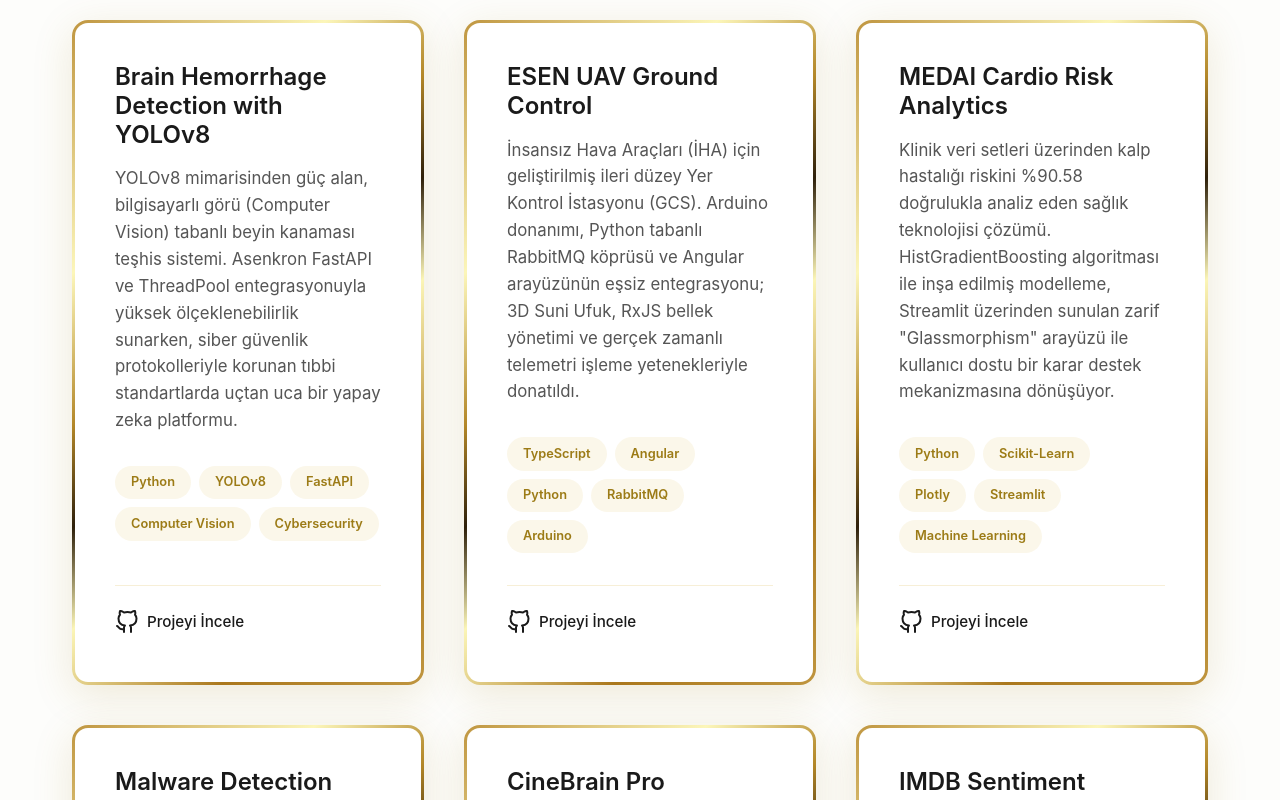
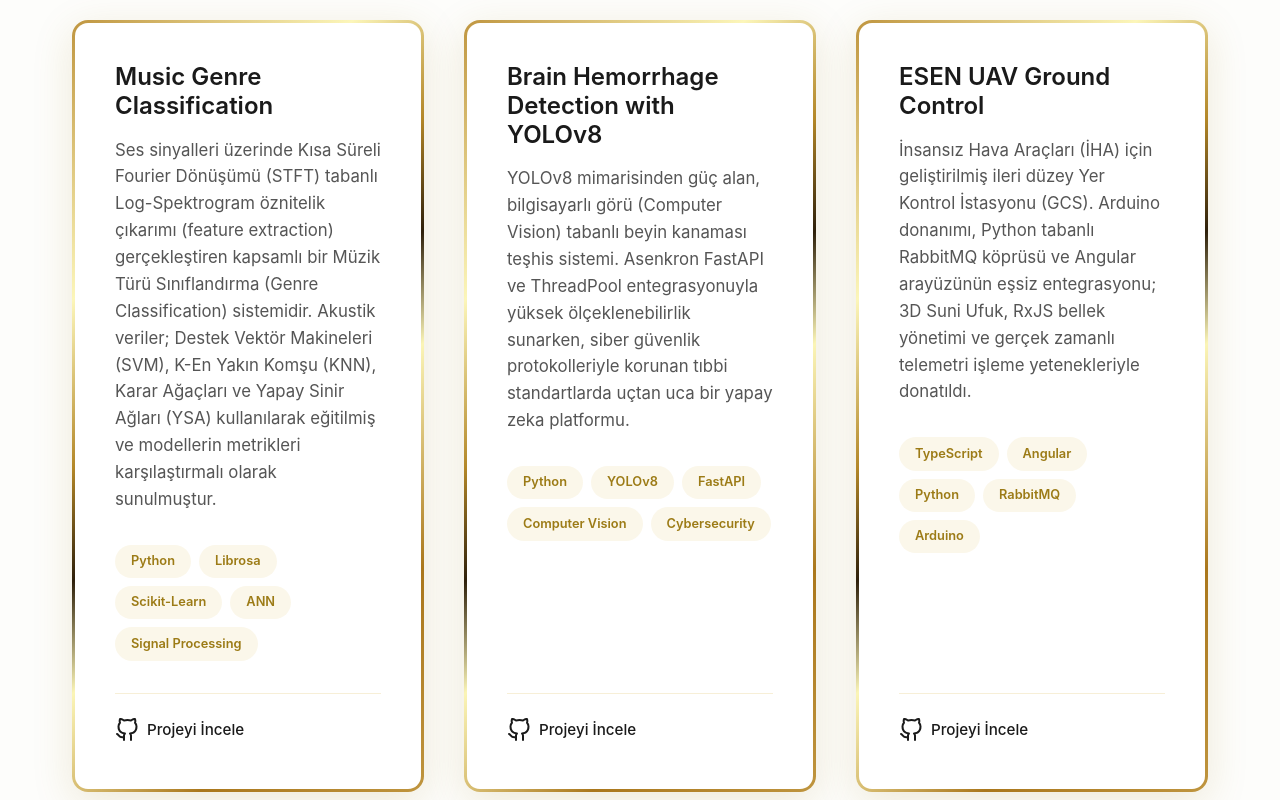
Before and after one commit to zeynepertas/Zeynep-Portfolio, a React (Vite) app: page / in a window 1280 px wide. Shown: the part 3040-3840 px from the top of the page. Built offline with nearby package versions, Linux system fonts and the light colour scheme.

Commit message:
Content: Add Music Classification App

```diff
--- a/src/data/projects.ts
+++ b/src/data/projects.ts
@@ -8,6 +8,14 @@
 }
 
 export const projects: Project[] = [
+  {
+    id: 'music-classification',
+    title: 'Music Genre Classification',
+    descriptionTr: 'Ses sinyalleri üzerinde Kısa Süreli Fourier Dönüşümü (STFT) tabanlı Log-Spektrogram öznitelik çıkarımı (feature extraction) gerçekleştiren kapsamlı bir Müzik Türü Sınıflandırma (Genre Classification) sistemidir. Akustik veriler; Destek Vektör Makineleri (SVM), K-En Yakın Komşu (KNN), Karar Ağaçları ve Yapay Sinir Ağları (YSA) kullanılarak eğitilmiş ve modellerin metrikleri karşılaştırmalı olarak sunulmuştur.',
+    descriptionEn: 'A comprehensive Music Genre Classification system performing Short-Time Fourier Transform (STFT) based Log-Spectrogram feature extraction on audio signals. Acoustic data was used to train models including SVM, KNN, Decision Trees, and Artificial Neural Networks (ANN), providing a robust comparative performance analysis.',
+    techStack: ['Python', 'Librosa', 'Scikit-Learn', 'ANN', 'Signal Processing'],
+    githubUrl: 'https://github.com/zeynepertas/Music-Classification-App',
+  },
   {
     id: 'brain-hemorrhage-yolo',
     title: 'Brain Hemorrhage Detection with YOLOv8',
```
